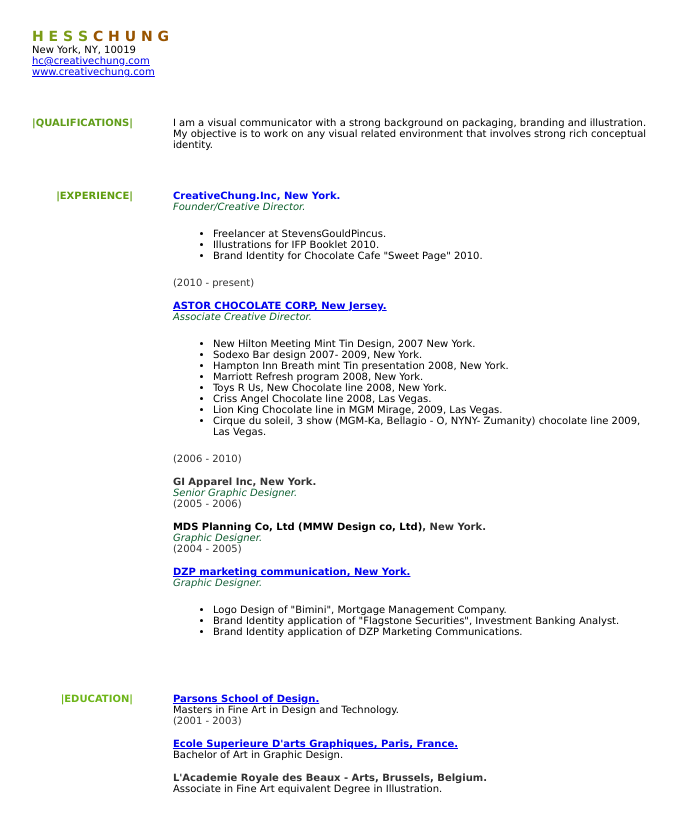
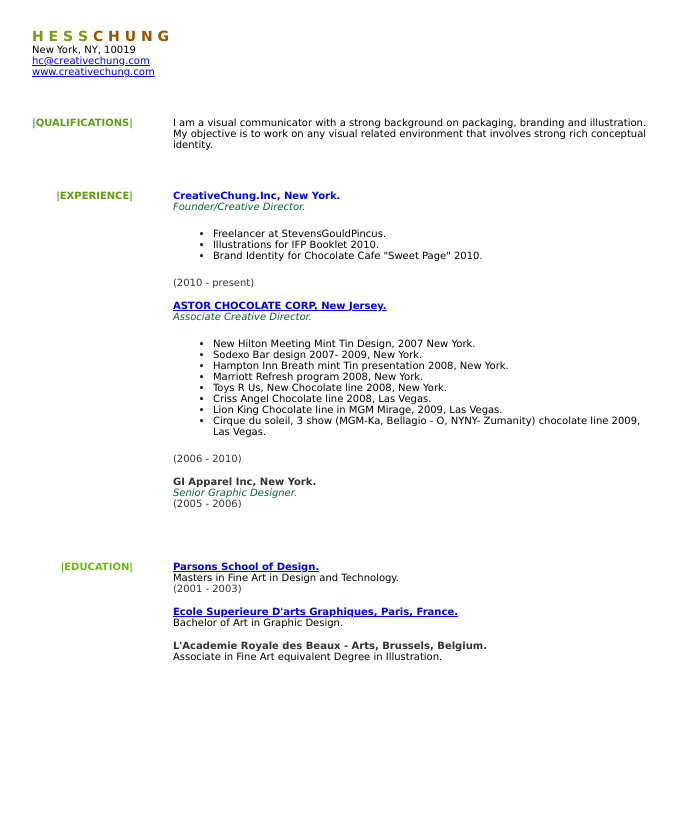
Before and after one commit to HessChung/HessChung.github.io, a plain HTML site: page cc_portfolio/contents/resume.html in a window 1280 px wide. Shown: the whole page, without its empty margins (58-735 px from the left). After the commit the page ends 800 px from the top, so only its background shows below. Drawn offline with Linux system fonts and the light colour scheme.

Commit message:
Update resume.html

```diff
--- a/cc_portfolio/contents/resume.html
+++ b/cc_portfolio/contents/resume.html
@@ -96,17 +96,6 @@
                 <p class="p12"><i>Senior Graphic Designer.</i></p>
                 <p class="p10">(2005 - 2006)</p>
                 <p class="p11"><br></p>
-                <p class="p2"><b>MDS Planning Co, Ltd (MMW Design co, Ltd)</b><span class="s4"><b>, New York.</b></span></p>
-                <p class="p13"><i>Graphic Designer.</i></p>
-                <p class="p10">(2004 - 2005)</p>
-                <p class="p11"><br></p>
-                <p class="p3"><a href="http://www.dzpusa.com/"><b>DZP marketing communication, New York.</b></a></p>
-                <p class="p14"><i>Graphic Designer.</i></p>
-                <ul class="ul1">
-                  <li style="margin: 0.0px 0.0px 0.0px 0.0px; line-height: 18.0px; font: 10.0px Verdana">Logo Design of "Bimini", Mortgage Management Company.</li>
-                  <li style="margin: 0.0px 0.0px 0.0px 0.0px; line-height: 18.0px; font: 10.0px Verdana">Brand Identity application of "Flagstone Securities", Investment Banking Analyst.</li>
-                  <li style="margin: 0.0px 0.0px 0.0px 0.0px; line-height: 18.0px; font: 10.0px Verdana">Brand Identity application of DZP Marketing Communications.</li>
-                </ul>
               </td>
             </tr>
             <tr>
```
